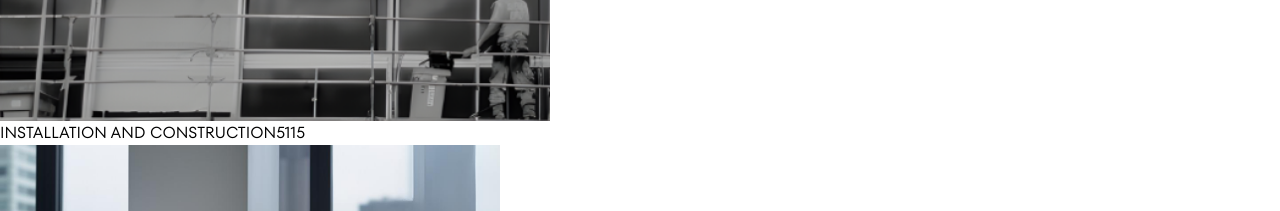
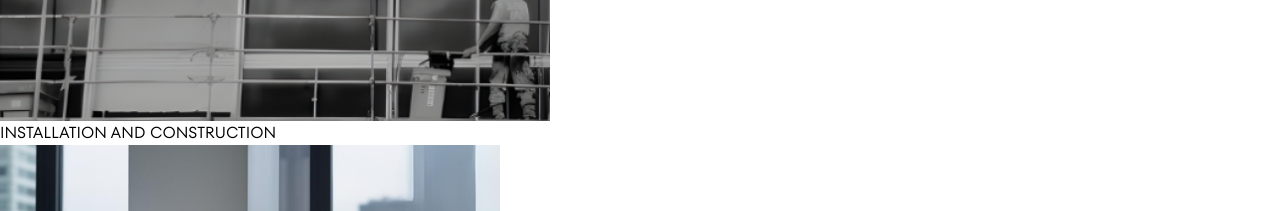
Before and after one commit to RiwRiwara/outside-in, a Next.js app: page /en/ourteam in a window 1280 px wide. Shown: the part 4140-4351 px from the top of the page. Built offline with nearby package versions, Linux system fonts and the light colour scheme.

Commit message:
Text color and bg color (Desktop)

```diff
--- a/src/app/[lang]/globals.css
+++ b/src/app/[lang]/globals.css
@@ -69,6 +69,7 @@ html {
 .fcsubject_bold {
   font-family: "FC Subject bold", sans-serif;
 }
+
 
 .service-mobile-start-bg {
   background-image: url("../../../assets/images/services/mobile/main.png");
--- a/src/dictionaries/en.json
+++ b/src/dictionaries/en.json
@@ -66,9 +66,9 @@
           "title1": "FACADE DESIGNER",
           "description1": "We believe that creativity must begin with a deep understanding og the customers, in order to design works that reflect the identity of each and every customer",
           "title2": "STRUCTURAL DESIGN",
-          "description2": "We have an excellent team of experienced and skilled engineers in the field of facade construction.",
+          "description2": "We have an excellent team of experienced and skilled engineers in the field of facade construction",
           "title3": "INSTALLATION AND CONSTRUCTION",
-          "description3": "We have an experienced and proficient installation team in the field of facade construction. Rest assured that your project will be professionally completed."
+          "description3": "We have an experienced and proficient installation team in the field of facade construction. Rest assured that your project will be professionally completed"
         }
       },
       "section3": {
@@ -91,9 +91,9 @@
           "title1": "FACADE DESIGNER",
           "description1": "We believe that creativity must begin with a deep understanding og the customers, in order to design works that reflect the identity of each and every customer",
           "title2": "STRUCTURAL DESIGN",
-          "description2": "We have an excellent team of experienced and skilled engineers in the field of facade construction.",
+          "description2": "We have an excellent team of experienced and skilled engineers in the field of facade construction",
           "title3": "INSTALLATION AND CONSTRUCTION",
-          "description3": "We have an experienced and proficient installation team in the field of facade construction. Rest assured that your project will be professionally completed."
+          "description3": "We have an experienced and proficient installation team in the field of facade construction. Rest assured that your project will be professionally completed"
         }
       }
     },
--- a/src/sections/Career/Desktop/index.tsx
+++ b/src/sections/Career/Desktop/index.tsx
@@ -23,9 +23,9 @@ export const Desktop_CareerSectionFirst: FC<DesktopSectionFirstProps> = ({page,
           alt="bg"
         />
       </div>
-      <div className="bg-[#383A3B] w-full min-h-screen h-auto px-10 py-20">
+      <div className="bg-[#383838] w-full min-h-screen h-auto px-10 py-20">
         <div className="w-[80%] m-auto">
-          <h1 className={`text-white text-[50px] font-[600] text-center ${
+          <h1 className={`text-[#4ABB90] text-[50px] font-[600] text-center ${
                 lang === "en" ? "kiona_bold" : "fcsubject_bold"
               }`}>
           {page.career.section1.desktop.header}
@@ -38,7 +38,7 @@ export const Desktop_CareerSectionFirst: FC<DesktopSectionFirstProps> = ({page,
 
           </p>
           <div className="mt-60">
-            <h1 className={`text-white text-[50px] font-[600] text-center ${
+            <h1 className={`text-[#4ABB90] text-[50px] font-[600] text-center ${
                 lang === "en" ? "kiona_bold" : "fcsubject_bold"
               }`}>
             {page.career.section1.desktop.job}
--- a/src/sections/ContactForm/index.tsx
+++ b/src/sections/ContactForm/index.tsx
@@ -82,7 +82,7 @@ export const ContactForm: FC<DesktopSectionFirstProps> = ({ page, lang }) => {
 
   return (
     <>
-      <section className="relative 2xl:w-[70%] xl:w-[70%] lg:w-[90%] md:w-[70%] sm:w-[70%] w-[80%] m-auto min-h-screen h-auto pb-0 2xl:pt-0 xl:pt-0 lg:pt-0 pt-10 flex justify-center items-center flex-wrap gap-y-[5em] gap-x-[2em]">
+      <section className="text-white bg-[#383838] relative 2xl:w-[70%] xl:w-[70%] lg:w-[90%] md:w-[70%] sm:w-[70%] w-[80%] m-auto min-h-screen h-auto pb-0 2xl:pt-0 xl:pt-0 lg:pt-0 pt-10 flex justify-center items-center flex-wrap gap-y-[5em] gap-x-[2em]">
         <div className="2xl:w-[45%] xl:w-[45%] lg:w-[45%] w-[100%]">
           <div className="2xl:w-[40%] xl:w-[45%] lg:w-[50%] w-[40%]">
             <Image
@@ -118,7 +118,7 @@ export const ContactForm: FC<DesktopSectionFirstProps> = ({ page, lang }) => {
               <div>
                 <FontAwesomeIcon icon={faPhone} className="text-[25px]" />
               </div>
-              <p className="text-[24px] font-[600]">083-221-1107</p>
+              <p className="text-[24px] font-[600]">(66+)83-221-1107</p>
             </div>
           </div>
           <div className="mt-[2em]">
@@ -192,7 +192,7 @@ export const ContactForm: FC<DesktopSectionFirstProps> = ({ page, lang }) => {
                 {...register("name", { required: "โปรดระบุข้อมูล" })}
                 type="text"
                 placeholder="Your name"
-                className="bg-white rounded-lg border-[2px] border-[#B7B7B7] py-2 px-3 w-full"
+                className="bg-[#383838] rounded-lg border-[2px] border-[#B7B7B7] py-2 px-3 w-full"
                 required
               />
             </div>
@@ -201,7 +201,7 @@ export const ContactForm: FC<DesktopSectionFirstProps> = ({ page, lang }) => {
                 {...register("email", { required: "โปรดระบุข้อมูล" })}
                 type="email"
                 placeholder="Email"
-                className="bg-white rounded-lg border-[2px] border-[#B7B7B7] py-2 px-3 w-full"
+                className="bg-[#383838] rounded-lg border-[2px] border-[#B7B7B7] py-2 px-3 w-full"
                 required
               />
             </div>
@@ -210,7 +210,7 @@ export const ContactForm: FC<DesktopSectionFirstProps> = ({ page, lang }) => {
                 {...register("phone", { required: "โปรดระบุข้อมูล" })}
                 type="tel"
                 placeholder="Phone"
-                className="bg-white rounded-lg border-[2px] border-[#B7B7B7] py-2 px-3 w-full"
+                className="bg-[#383838] rounded-lg border-[2px] border-[#B7B7B7] py-2 px-3 w-full"
                 required
               />
             </div>
@@ -238,7 +238,7 @@ export const ContactForm: FC<DesktopSectionFirstProps> = ({ page, lang }) => {
                       return;
                     }}
                   />
-                  <p className="text-black text-[16px] font-[400] select- cursor-pointer">
+                  <p className="text-white text-[16px] font-[400] select- cursor-pointer">
                     {item.title}
                   </p>
                 </div>
@@ -248,7 +248,7 @@ export const ContactForm: FC<DesktopSectionFirstProps> = ({ page, lang }) => {
           <div className="mt-16">
             <button
               type="submit"
-              className="bg-black text-white py-4 px-4 w-[50%] text-[20px]"
+              className="bg-[#4ABB90] text-white py-4 px-4 w-[50%] text-[20px]"
             >
               Submit
             </button>
@@ -256,8 +256,8 @@ export const ContactForm: FC<DesktopSectionFirstProps> = ({ page, lang }) => {
         </form>
       </section>
       <Link as={`/${lang}/policy`} href={""}>
-        <div className="w-full 2xl:text-right xl:text-right lg:text-right md:text-right sm:text-right text-center p-5 mt-10 cursor-pointer underline underline-offset-2">
-          <p className="text-black text-[16px]">
+        <div className="text-white w-full 2xl:text-right xl:text-right lg:text-right md:text-right sm:text-right text-center p-5 mt-10 cursor-pointer underline underline-offset-2">
+          <p className="text-white text-[16px]">
             {page.policy.label}
           </p>
         </div>
--- a/src/sections/Ourteam/Desktop/index.tsx
+++ b/src/sections/Ourteam/Desktop/index.tsx
@@ -156,7 +156,7 @@ export const Desktop_OurteamSectionThird: FC<DesktopSectionFirstProps> = ({
                   lang === "en" ? "ttfors" : "ttfors"
                 }`}
               >
-                {page.ourteam.section3.desktop.pic3}5115
+                {page.ourteam.section3.desktop.pic3}
               </p>
             </div>
           </div>
@@ -175,7 +175,7 @@ export const Desktop_OurteamSectionFourth: FC<DesktopSectionFirstProps> = ({
   lang,
 }) => {
   return (
-    <section className="relative w-full min-h-screen h-auto bg-neutral-800">
+    <section className="relative w-full min-h-screen h-auto bg-[#383838]">
       <div className="py-20 px-10">
         <div className="flex justify-center items-center">
           <div className="w-[30%] h-[380px]">
@@ -205,7 +205,7 @@ export const Desktop_OurteamSectionFourth: FC<DesktopSectionFirstProps> = ({
           </div>
         </div>
         <div className="flex justify-center items-center mt-28">
-          <div className="bg-[#E8E8E8] py-12 px-20 2xl:w-[50%] xl:w-[60%] w-[80%] duration-300 mr-[-3em] z-[2]">
+          <div className="bg-[#A8A8A8] py-12 px-20 2xl:w-[50%] xl:w-[60%] w-[80%] duration-300 mr-[-3em] z-[2]">
             <h1
               className={`text-black text-[32px] font-[600] ${
                 lang === "en" ? "kiona_bold" : "kiona_bold"
@@ -241,7 +241,7 @@ export const Desktop_OurteamSectionFourth: FC<DesktopSectionFirstProps> = ({
               alt="card3"
             />
           </div>
-          <div className="bg-[#E8E8E8] py-12 px-20 2xl:w-[50%] xl:w-[60%] w-[80%] duration-300 ml-[-3em] z-[2]">
+          <div className="bg-[#A8A8A8] py-12 px-20 2xl:w-[50%] xl:w-[60%] w-[80%] duration-300 ml-[-3em] z-[2]">
             <h1
               className={`text-black text-[32px] font-[600] ${
                 lang === "en" ? "kiona_bold" : "kiona_bold"
```
